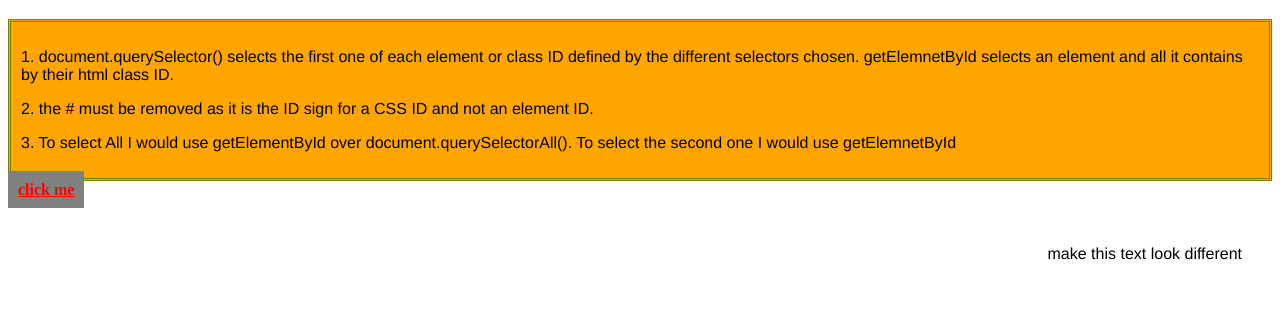
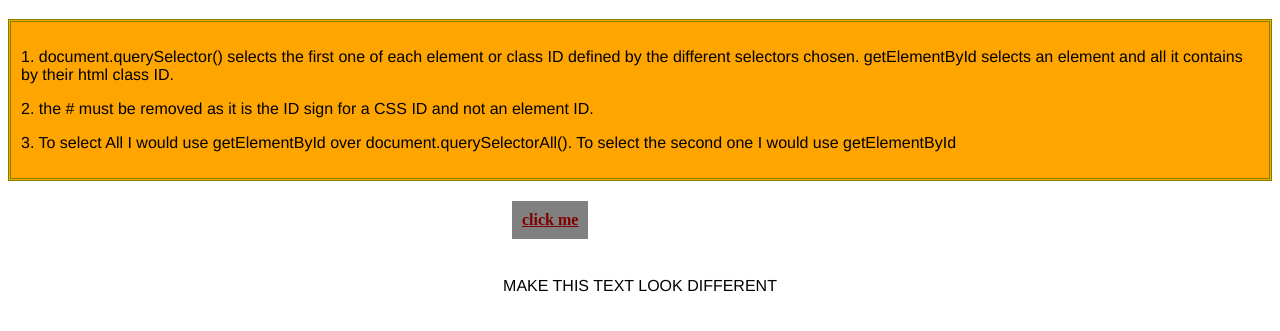
Before and after one commit to omnikrll/pmcg324c-week2-assignment, a plain HTML site: page index.html in a window 1280 px wide. Shown: the part 61-392 px from the top of the page. Drawn offline with Linux system fonts and the light colour scheme.

Commit message:
create event listener and function to change demo module plus CSS change to button

```diff
--- a/index.html
+++ b/index.html
@@ -12,9 +12,9 @@
 
 	<div class="answers">
 		<p id="1"> 1. document.querySelector() selects the first one of each element or class ID defined by the different selectors chosen.
-			getElemnetById selects an element and all it contains by their html class ID.</p>
+			getElementById selects an element and all it contains by their html class ID.</p>
 		<p id="2"> 2. the # must be removed as it is the ID sign for a CSS ID and not an element ID.</p>
-		<p id="3"> 3. To select All I would use getElementById over document.querySelectorAll(). To select the second one I would use getElemnetById</p>
+		<p id="3"> 3. To select All I would use getElementById over document.querySelectorAll(). To select the second one I would use getElementById</p>
 	</div>
 
 	<a id="clickMe" href="#">click me</a>
--- a/script.js
+++ b/script.js
@@ -0,0 +1,7 @@
+var clickMe = document.getElementById(clickMe)
+
+clickMe.addEventListener("click", updateDemo);
+
+function updateDemo(){
+  text.innerHTML = "correctAnswers"
+}
--- a/style.css
+++ b/style.css
@@ -1,4 +1,4 @@
-h1{
+h1 {
   font-family: helvetica;
   font-size: 40;
   font-weight: bold;
@@ -6,33 +6,43 @@ h1{
   text-align: center;
 }
 
-p{
+p {
   position: relative; top 20px; left 60px;
   font-family: helvetica;
   font-size: 12;
   color: black;
 }
 
-#clickMe{
-  position: relative;
+#clickMe {
+  margin-top: 20px;
+  position: absolute; left: 40%;
+  margin-top: 20px;
+  margin-bottom: 20px;
   padding: 10px;
   border: thick;
   border-color: red;
   background-color: grey;
   text-align: center;
-  color: red;
+  color: maroon;
   font-weight: bold;
 }
 
-
-.demo-module{
-  padding: 30px;
-  font-size: 18;
-  text-align: right;
-  text-decoration-color: maroon;
+p.clickMe{
+  color: maroon;
 }
 
-.answers{
+
+.demo-module {
+  margin-top:50px;
+  padding: 30px;
+  text-transform: uppercase;
+  text-align: center;
+  text-decoration-color: maroon;
+  color: maroon;
+}
+
+.answers {
+  display: block;
   padding: 10px;
   border: medium double #808000;
   background-color: orange;
```
